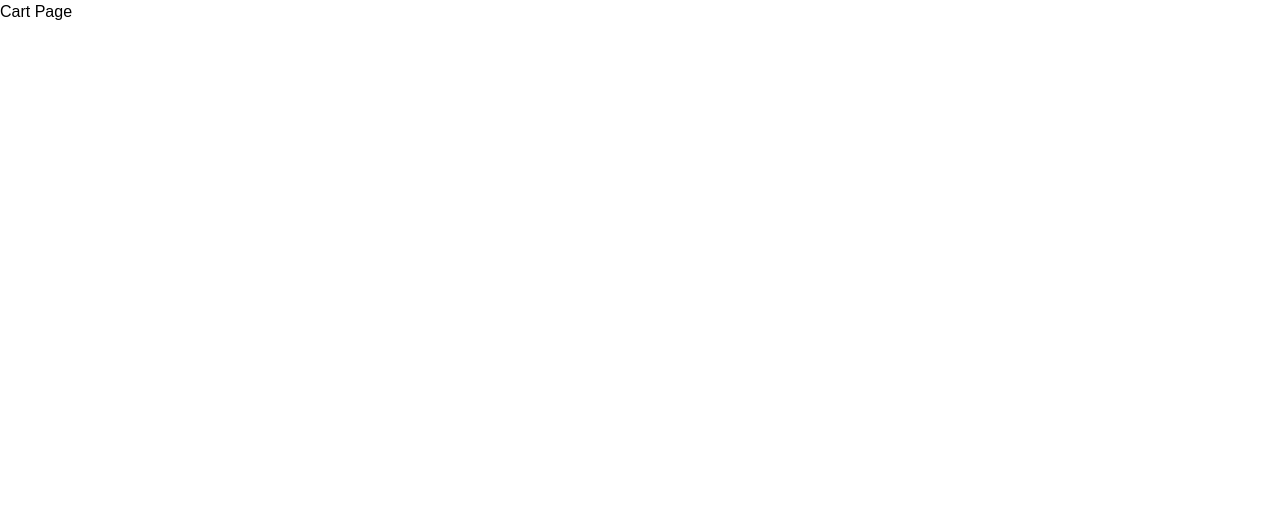
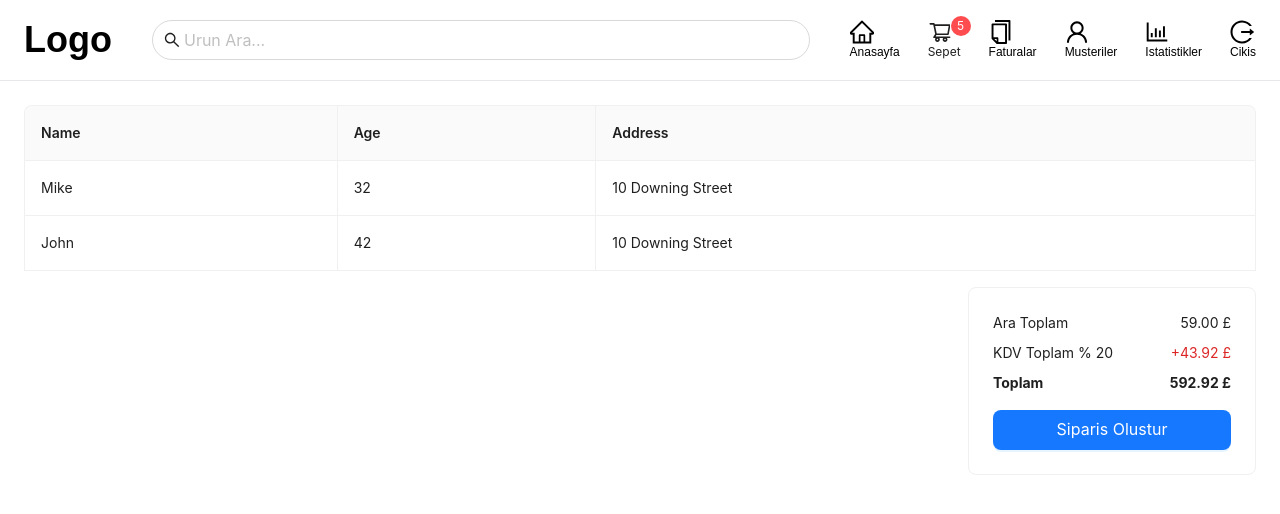
Before and after one commit to mpalox/posapp, a React (Create React App) app in the folder client/: page /cart in a window 1280 px wide. Shown: the top 514 px of the page. Built offline with nearby package versions, Linux system fonts and the light colour scheme.

Commit message:
Cart Page Modal 5:29

```diff
--- a/client/src/pages/CartPage.jsx
+++ b/client/src/pages/CartPage.jsx
@@ -1,10 +1,73 @@
+import { Table, Card, Button,Modal } from "antd";
+import Header from "../components/header/Header";
+import { useState } from "react";
 
 const CartPage = () => {
+  const [isModalOpen,setIsmodalOpen]=useState(false)
+  const dataSource = [
+    {
+      key: "1",
+      name: "Mike",
+      age: 32,
+      address: "10 Downing Street",
+    },
+    {
+      key: "2",
+      name: "John",
+      age: 42,
+      address: "10 Downing Street",
+    },
+  ];
+
+  const columns = [
+    {
+      title: "Name",
+      dataIndex: "name",
+      key: "name",
+    },
+    {
+      title: "Age",
+      dataIndex: "age",
+      key: "age",
+    },
+    {
+      title: "Address",
+      dataIndex: "address",
+      key: "address",
+    },
+  ];
   return (
-    <div>
-      Cart Page
-    </div>
-  )
-}
+    <>
+      <Header />
+      <div className="px-6">
+        <Table dataSource={dataSource} columns={columns} bordered pagination={false} />
+        <div className="cart-total flex justify-end mt-4">
+          <Card className="w-72">
+              <div className="flex justify-between">
+                <span>Ara Toplam</span>
+                <span>59.00 £</span>
+              </div>
+              <div className="flex justify-between my-2">
+                <span>KDV Toplam % 20</span>
+                <span className="text-red-600">+43.92 £</span>
+              </div>
+              <div className="flex justify-between">
+                <b>Toplam</b>
+                <b>592.92 £</b>
+              </div>
+              <Button onClick={()=>setIsmodalOpen(true)} className="mt-4 w-full" type="primary" size="large">Siparis Olustur</Button>
+          </Card>
 
-export default CartPage
+        </div>
+      </div>
+      <Modal title="Fatura Olustur" open={isModalOpen} footer={false} onCancel={()=>setIsmodalOpen(false)}>
+        <p>Some contents...</p>
+        <p>Some contents...</p>
+        <p>Some contents...</p>
+      </Modal>
+      {console.log(isModalOpen)}
+    </>
+  );
+};
+
+export default CartPage;
```
